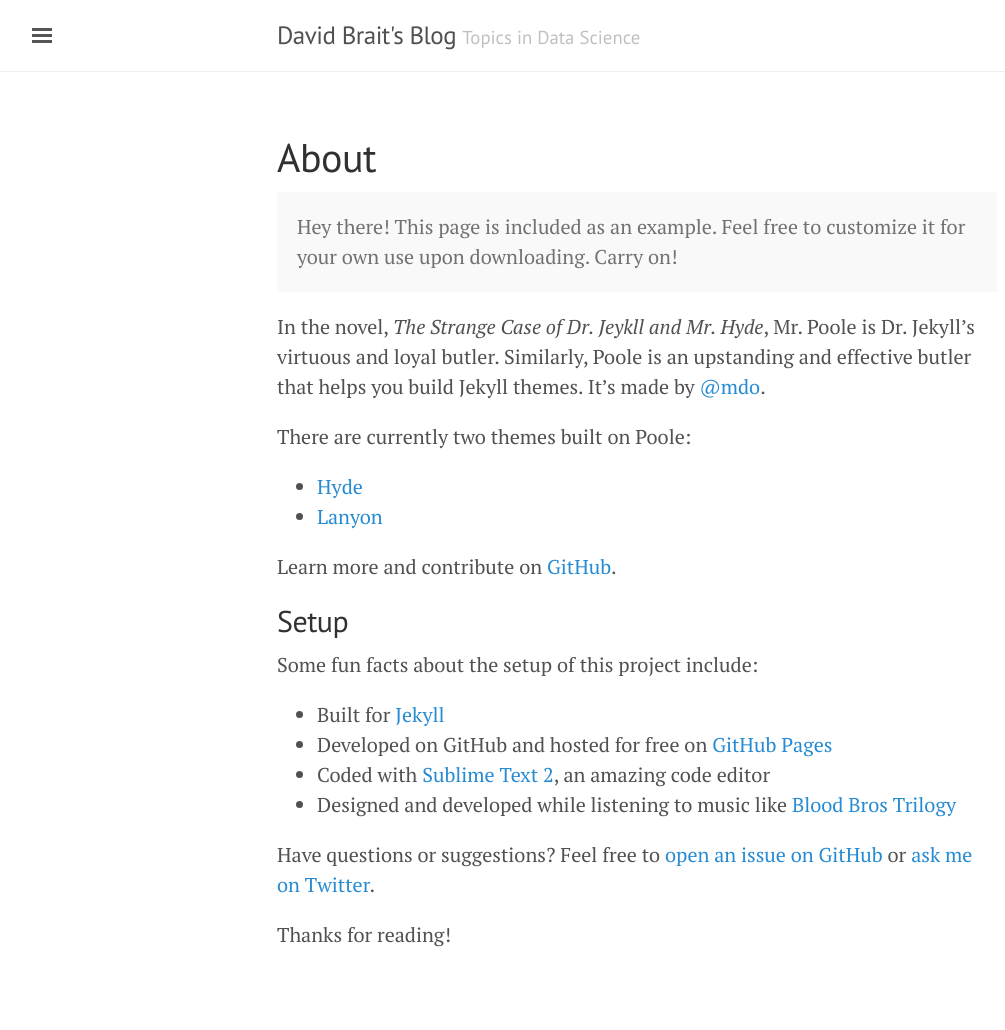
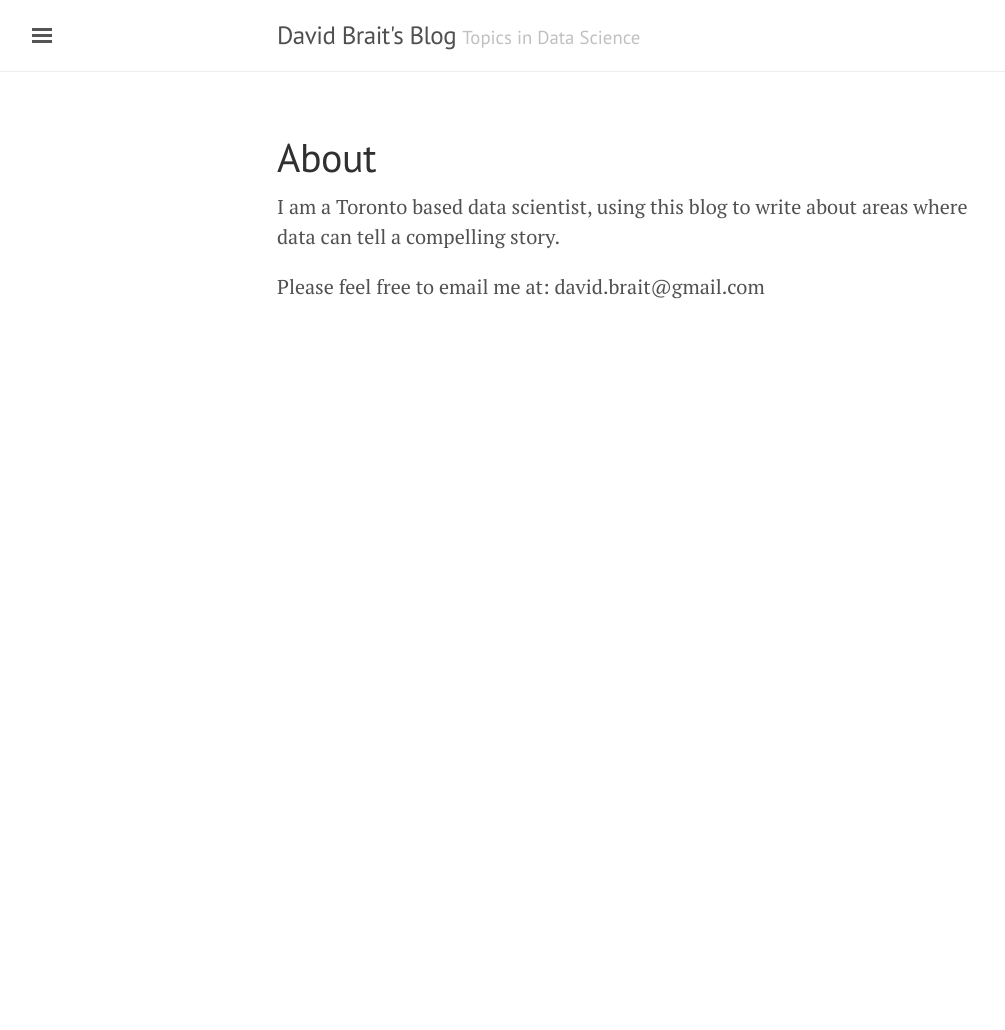
Before and after one commit to dbrait/dbrait-blog, a Jekyll site: the page built from about.md, in a window 1280 px wide. Shown: the whole page, without its empty margins (3-1008 px from the left). Built offline with Jekyll 4.4.1, drawn with Linux system fonts in a browser that asks for light colours; after the commit the page ends 900 px from its top, so only the background shows below that.

Commit message:
Update about.md

```diff
--- a/about.md
+++ b/about.md
@@ -3,28 +3,6 @@ layout: page
 title: About
 ---
 
-<p class="message">
-  Hey there! This page is included as an example. Feel free to customize it for your own use upon downloading. Carry on!
-</p>
+I am a Toronto based data scientist, using this blog to write about areas where data can tell a compelling story.
 
-In the novel, *The Strange Case of Dr. Jeykll and Mr. Hyde*, Mr. Poole is Dr. Jekyll's virtuous and loyal butler. Similarly, Poole is an upstanding and effective butler that helps you build Jekyll themes. It's made by [@mdo](https://twitter.com/mdo).
-
-There are currently two themes built on Poole:
-
-* [Hyde](http://hyde.getpoole.com)
-* [Lanyon](http://lanyon.getpoole.com)
-
-Learn more and contribute on [GitHub](https://github.com/poole).
-
-## Setup
-
-Some fun facts about the setup of this project include:
-
-* Built for [Jekyll](http://jekyllrb.com)
-* Developed on GitHub and hosted for free on [GitHub Pages](https://pages.github.com)
-* Coded with [Sublime Text 2](http://sublimetext.com), an amazing code editor
-* Designed and developed while listening to music like [Blood Bros Trilogy](https://soundcloud.com/maddecent/sets/blood-bros-series)
-
-Have questions or suggestions? Feel free to [open an issue on GitHub](https://github.com/poole/issues/new) or [ask me on Twitter](https://twitter.com/mdo).
-
-Thanks for reading!
+Please feel free to email me at: david.brait@gmail.com
```
